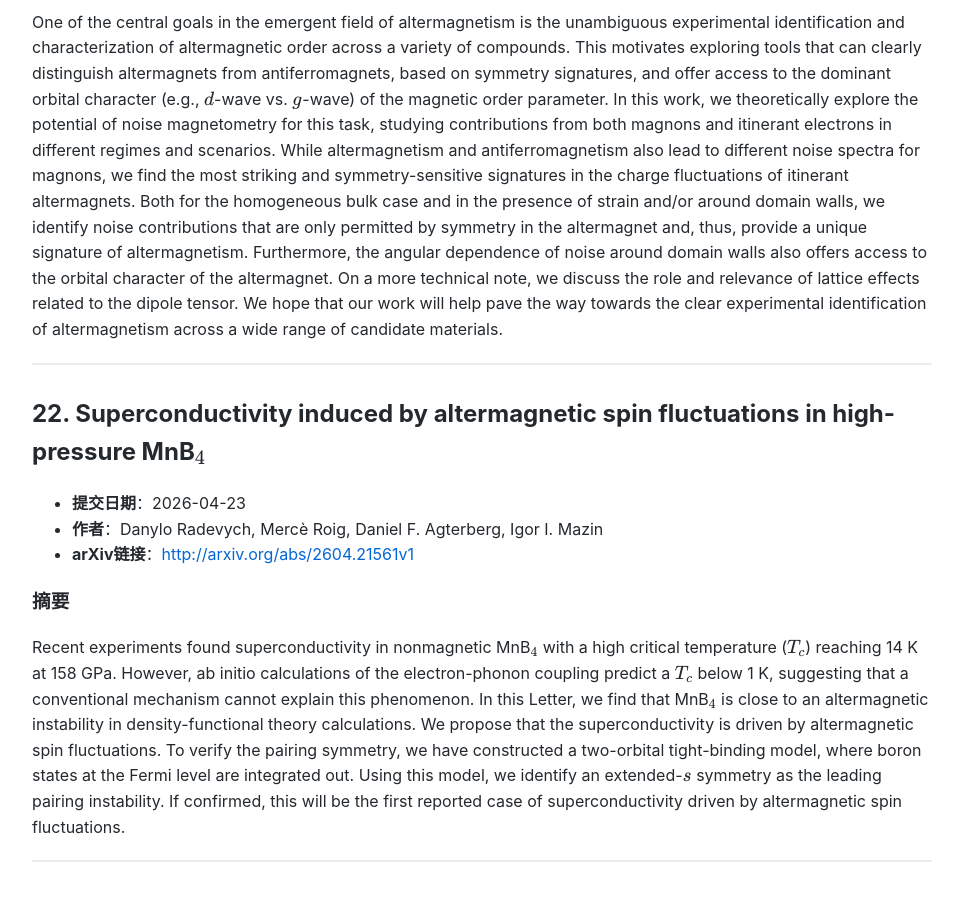
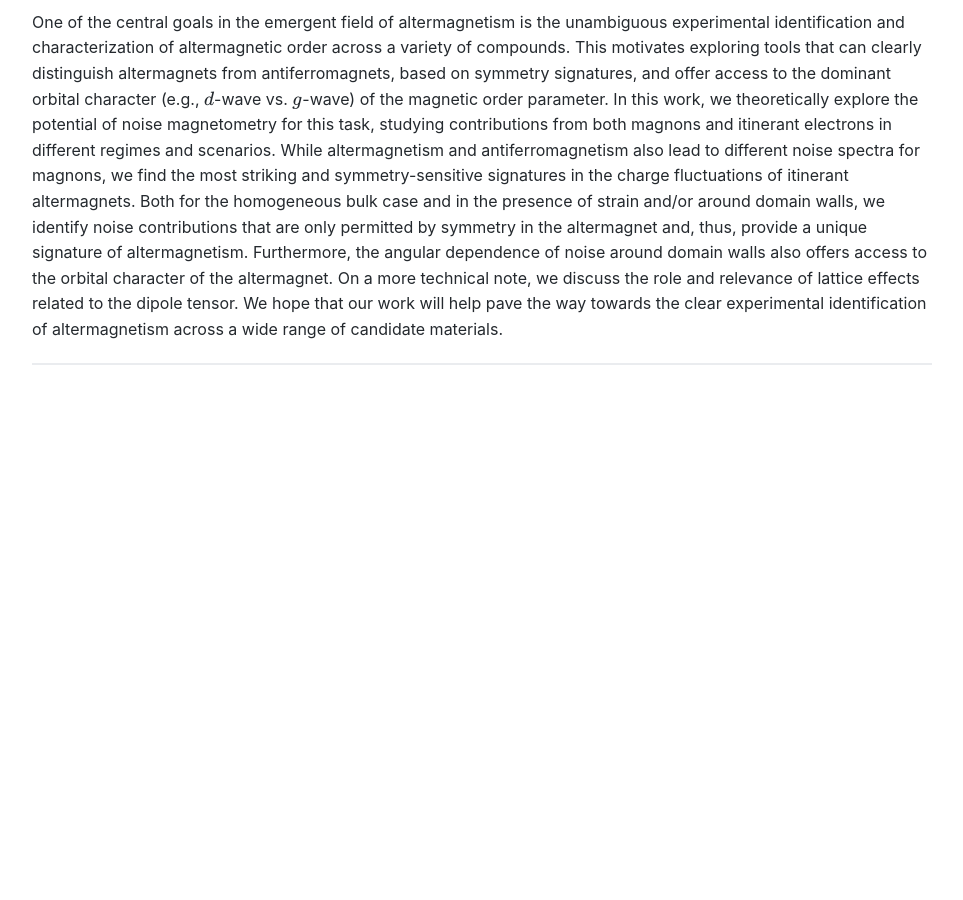
Before and after one commit to yangke25491/daily-arxiv-altermagnetic, a Jekyll site: the page built from index.md, in a window 1280 px wide and 900 px high, scrolled down 11524 px. Shown: the whole window, without its empty margins (158-1121 px from the left). Built offline with Jekyll 4.4.1, drawn with Linux system fonts in a browser that asks for light colours; after the commit the page ends 11929 px from its top, so only the background shows below that; some of the changed text lies outside the part shown.

Commit message:
Automated update: arXiv papers

```diff
--- a/index.md
+++ b/index.md
@@ -5,8 +5,8 @@ title: 交错磁论文
 
 # 凝聚态物理-交错磁(Altermagnetic)相关论文
 
-> 检索时间范围：**2026-04-23 至 2026-05-23**
-> 数据检索到 **22** 篇相关论文，按提交时间降序排列
+> 检索时间范围：**2026-04-24 至 2026-05-24**
+> 数据检索到 **21** 篇相关论文，按提交时间降序排列
 
 ---
 
@@ -240,14 +240,3 @@ We have investigated the piezomagnetic (PZM) effect of the rare-earth-based g-wa
 One of the central goals in the emergent field of altermagnetism is the unambiguous experimental identification and characterization of altermagnetic order across a variety of compounds. This motivates exploring tools that can clearly distinguish altermagnets from antiferromagnets, based on symmetry signatures, and offer access to the dominant orbital character (e.g., $d$-wave vs. $g$-wave) of the magnetic order parameter. In this work, we theoretically explore the potential of noise magnetometry for this task, studying contributions from both magnons and itinerant electrons in different regimes and scenarios. While altermagnetism and antiferromagnetism also lead to different noise spectra for magnons, we find the most striking and symmetry-sensitive signatures in the charge fluctuations of itinerant altermagnets. Both for the homogeneous bulk case and in the presence of strain and/or around domain walls, we identify noise contributions that are only permitted by symmetry in the altermagnet and, thus, provide a unique signature of altermagnetism. Furthermore, the angular dependence of noise around domain walls also offers access to the orbital character of the altermagnet. On a more technical note, we discuss the role and relevance of lattice effects related to the dipole tensor. We hope that our work will help pave the way towards the clear experimental identification of altermagnetism across a wide range of candidate materials.
 
 ---
-
-## 22. Superconductivity induced by altermagnetic spin fluctuations in high-pressure MnB${}\_4$
-
-- **提交日期**：2026-04-23
-- **作者**：Danylo Radevych, Mercè Roig, Daniel F. Agterberg, Igor I. Mazin
-- **arXiv链接**：[http://arxiv.org/abs/2604.21561v1](http://arxiv.org/abs/2604.21561v1)
-
-### 摘要
-Recent experiments found superconductivity in nonmagnetic MnB${}\_4$ with a high critical temperature ($T\_{c}$) reaching 14 K at 158 GPa. However, ab initio calculations of the electron-phonon coupling predict a $T\_{c}$ below 1 K, suggesting that a conventional mechanism cannot explain this phenomenon. In this Letter, we find that MnB${}\_4$ is close to an altermagnetic instability in density-functional theory calculations. We propose that the superconductivity is driven by altermagnetic spin fluctuations. To verify the pairing symmetry, we have constructed a two-orbital tight-binding model, where boron states at the Fermi level are integrated out. Using this model, we identify an extended-$s$ symmetry as the leading pairing instability. If confirmed, this will be the first reported case of superconductivity driven by altermagnetic spin fluctuations.
-
----
```
